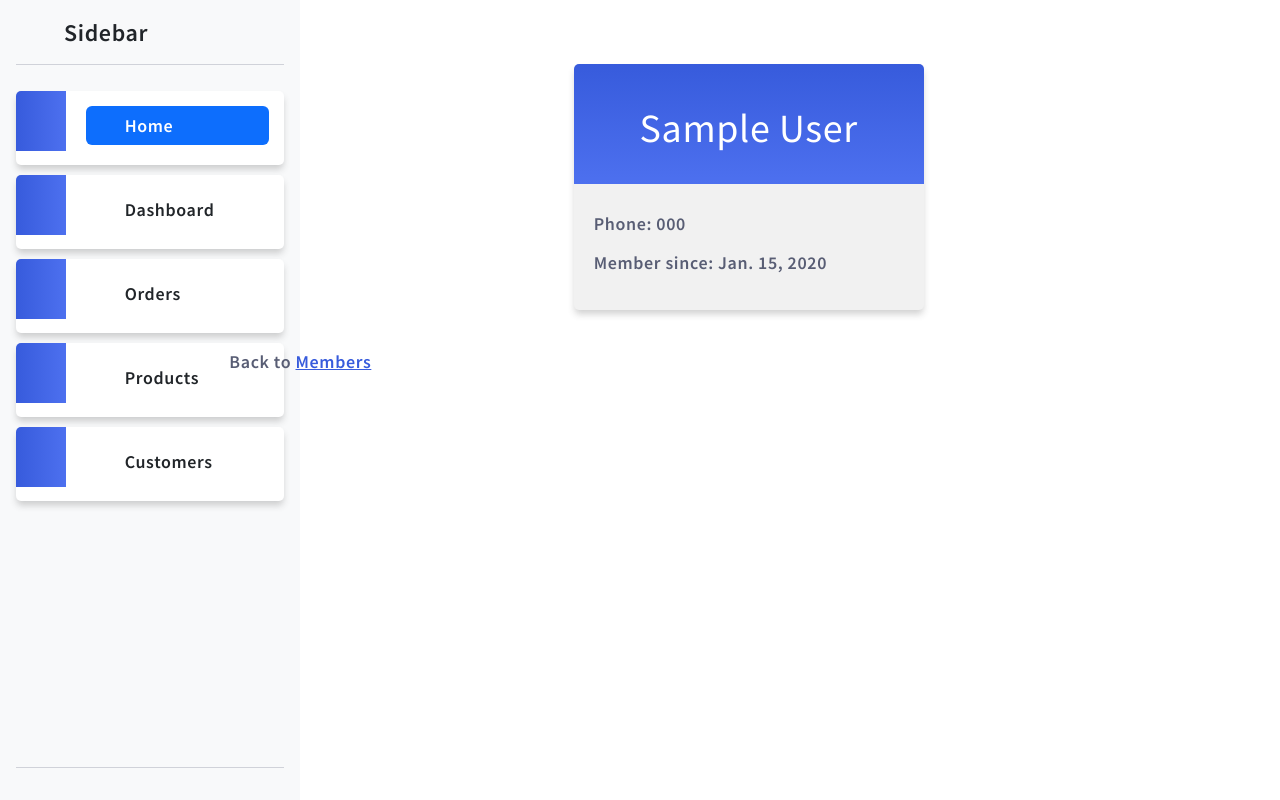
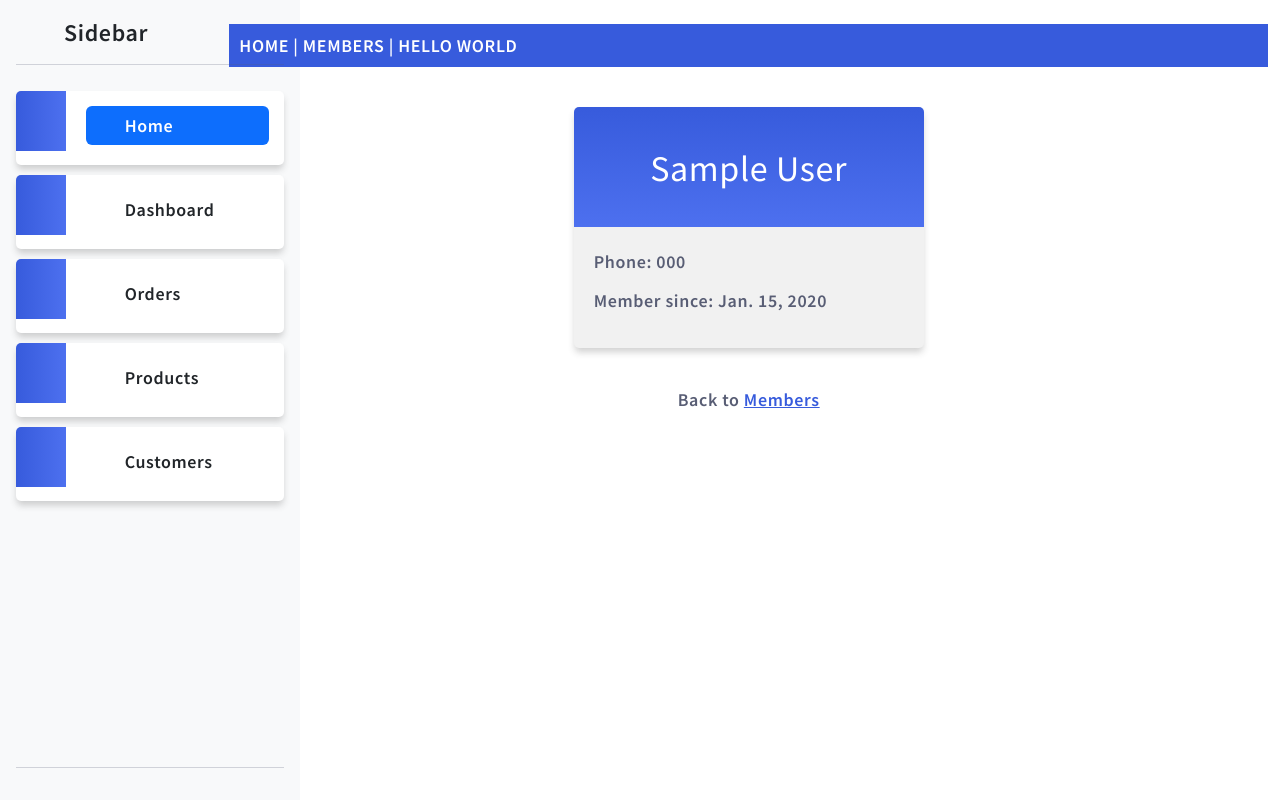
Before and after one commit to mortizfe11/DjangoProyect, a Django app: a page that uses hello_world/hello_world_app/templates/base.html in a window 1280 px wide. Run offline with Django 4.2, Linux system fonts and the light colour scheme; tables that the repository leaves empty hold one stand-in row (values such as "Sample post"); some libraries are stand-ins or nearby versions.

Commit message:
añadimos 500.html error y cambiamos el color de los h1

```diff
--- a/hello_world/hello_world_app/static/main.css
+++ b/hello_world/hello_world_app/static/main.css
@@ -56,11 +56,10 @@ li:hover {
 a:link, a:visited {
   color: #375BDC;
 }
-/**
-.main, .main h1 {
-  text-align:center;
+h1 {
   color:#375BDC;
-}**/
+  font-size: 2em;
+}
 
 /** HERO **/
 
--- a/hello_world/hello_world_app/templates/base.html
+++ b/hello_world/hello_world_app/templates/base.html
@@ -22,6 +22,11 @@
   </div>
   <div class="col-10 p-4">
 
+    <div class="topnav mb-2">
+      <a href="/">HOME</a> |
+      <a href="/members">MEMBERS</a> |
+      <a href="/hello_world">HELLO WORLD</a>
+    </div>
   {% block content %}
 
   {% endblock %}
--- a/hello_world/hello_world_app/templates/main.html
+++ b/hello_world/hello_world_app/templates/main.html
@@ -6,12 +6,6 @@
 
 
 {% block content %}
-
-  <div class="topnav">
-    <a href="/">HOME</a> |
-    <a href="/members">MEMBERS</a> |
-    <a href="/hello_world">HELLO WORLD</a>
-  </div>
   <!--
   <h1>Hello World</h1>
 
--- a/hello_world/hello_world_app/templates/member.html
+++ b/hello_world/hello_world_app/templates/member.html
@@ -12,7 +12,7 @@
         {% if my_member.phone %}<p>Phone: {{ my_member.phone }}</p>{% endif %}
         {% if my_member.joined_date %}<p>Member since: {{ my_member.joined_date }}</p>{% endif %}
     </div>
-    <p>Back to <a href="/members">Members</a></p>
+    <p class="text-center">Back to <a href="/members">Members</a></p>
 
 
 {% endblock %}
```
Also changed, not shown: hello_world/hello_world_app/templates/500.html (added, +11 -0 lines), README.md, 2 other files.
